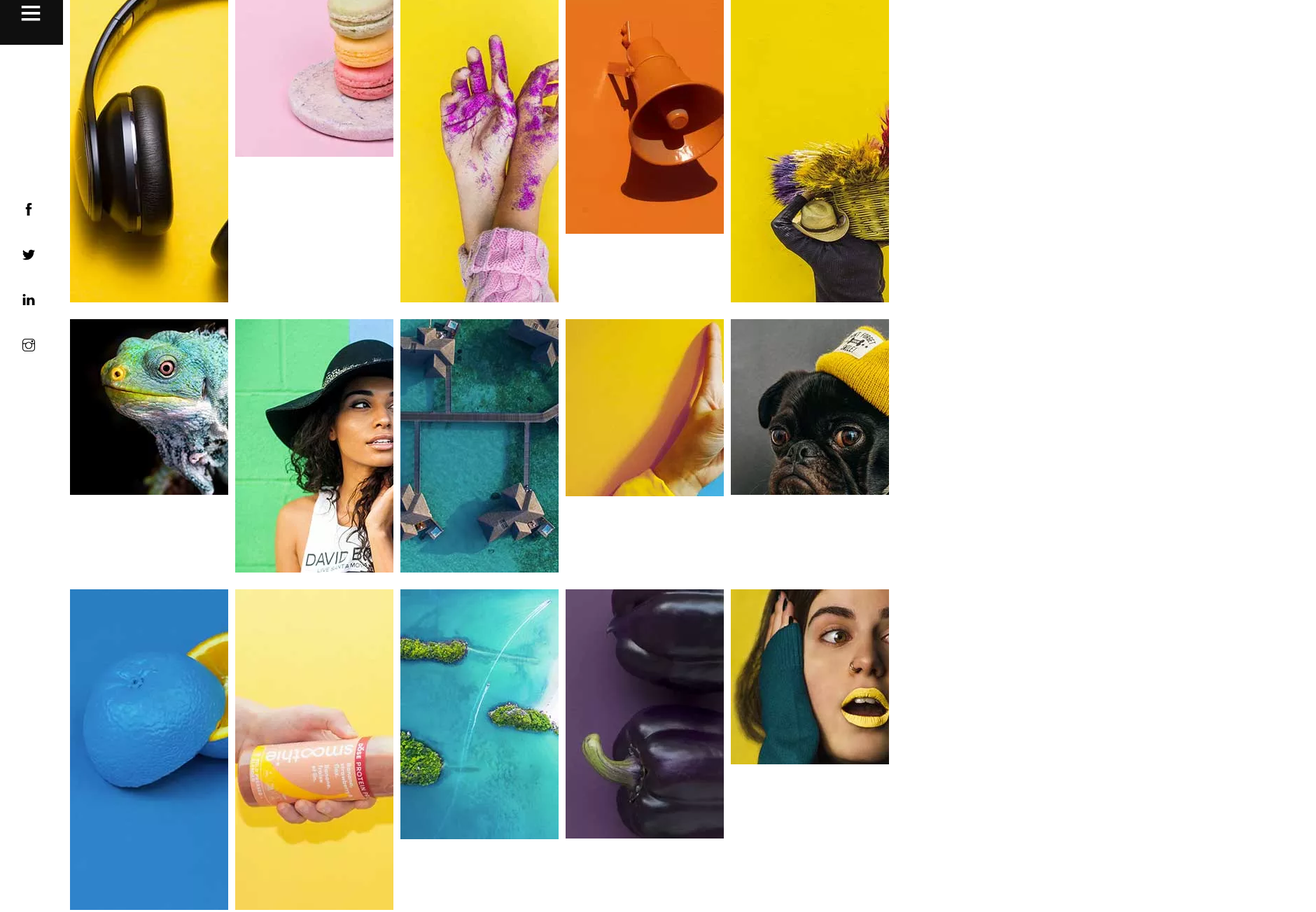
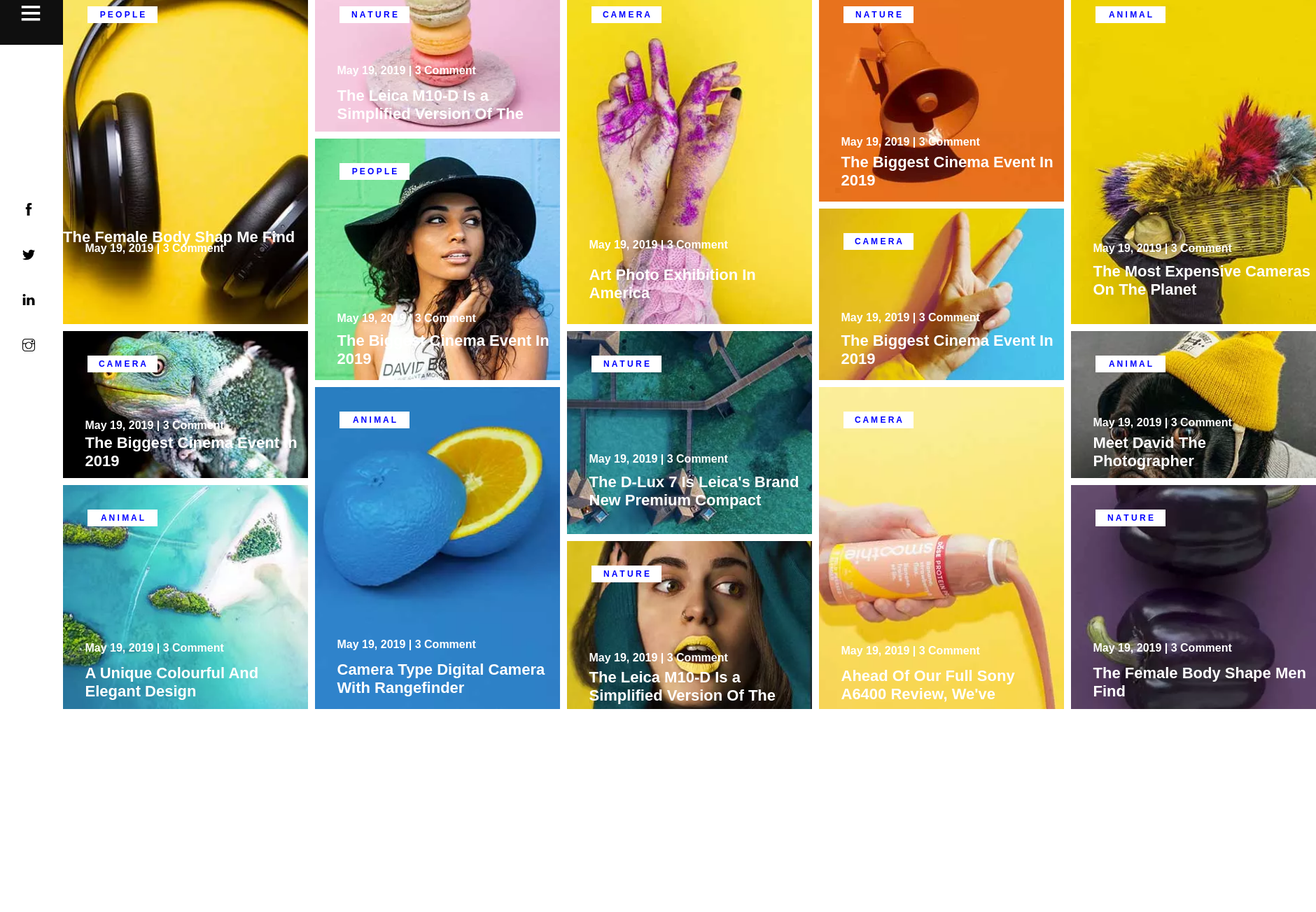
Before and after one commit to Arthur-TB/SiteTulen, a plain HTML site: page blog.html in a window 1280 px wide. Shown: the part 26-1329 px from the top of the page at 70% size, 1880 px wide, since content can reach past the window. After the commit the page ends 1039 px from the top, so only its background shows below. Drawn offline with Linux system fonts and the light colour scheme.

Commit message:
Add files via upload

```diff
--- a/blog.css
+++ b/blog.css
@@ -251,76 +251,171 @@ body{
   color: #2916e0;
 }
 
-.gallerybox {
+.  .item {
+  position: relative;
+  overflow: hidden;
+}
+
+.item img {
+  width: 100%;
+  height: 100%;
+  object-fit: cover;
+  display: block;
+}
+
+
+
+.gallery {
   display: grid;
-  grid-template-columns: repeat(5, 1fr);
-  grid-auto-rows: auto ;
-  margin-left: -5px;
-  margin-right: -5px;
-  margin: 0 10px 10px 10px;
+  grid-template-columns: repeat(5, 350px);
+  grid-template-rows: 214px 90px 165px 70px 60px 60px 70px 120px 1fr;
   gap: 10px;
 }
 
-
-.itemgallery {
-  height: 100%;
-  margin-bottom: 10px;
-  padding: 0;
+.item {
+  position: relative;
   overflow: hidden;
 }
 
-#fone{
-  grid-column: span 3 ;
+.item img {
+  width: 100%;
+  height: 100%;
+  object-fit: cover;
+  display: block;
 }
 
-#maoroxa{
-  grid-column: span 3 ;
+
+  .item.fone{ grid-row: span 3;
+  z-index: 0 ;}
+    .item.mao{ grid-row: span 3;}
+      .item.cone{grid-row: span 2;}
+         .item.cesta{ grid-row: span 3;}
+          .item.mulher{ grid-row: span 3;}
+            .item.dedo{grid-row: span 2;}
+              .item.camaleao{ grid-row: span 3;}
+            .item.mar{ grid-row: span 4;}
+          .item.cachorro{ grid-row: span 3;}
+        .item.laranja{ grid-row: span 5;
+        height: 460px;}
+          .item.suco{grid-row: span 5;
+          height: 460px;}
+            .item.mar2{ grid-row: span 3;
+            height: 320px;}
+          .item.berinjela{ grid-row: span 2;
+          height: 320px;}
+        .item.boca{ grid-row: span 1;
+        height: 240px;}
+
+
+
+.people{position: absolute;
+   z-index: 4;
+margin-top: 10%;
+margin-left: 10%;
+background-color: white;
+color: blue;
+width: 100px;
+text-align: center;
+font-size: 12px;
+padding: 5px}
+
+ .inform {position: absolute;
+    color: white;
 }
+     #inform {position: absolute;
+    color: white;
+  font-size: 22px;
+text-decoration: none;}
 
-#holofote{
-  grid-column: span 2 ;
-}
+#may1 {top: 76%;
+left: 9%;}
+.l1 {top: 72%;
+cursor: pointer;}
 
-#fazenda{
-  grid-column: span 3 ;
-}
+#may2 {top: 55%;
+left: 9%;}
+.l2 {top: 70%;
+left: 9%;
+cursor: pointer;}
 
-#mulherblog{
-  grid-column: span 3 ;
-}
+#may3 {top: 75%;
+left: 9%;}
+.l3 {top: 83%;
+left: 9%;
+cursor: pointer;}
 
-#dedo2{
-  grid-column: span 2;
-}
+#may4 {top: 70%;
+left: 9%;}
+.l4 {top: 78%;
+left: 9%;
+cursor: pointer;}
 
-#calango{
-  grid-column: span 2;
-}
+#may5 {top: 76%;
+left: 9%;}
+.l5 {top: 82%;
+left: 9%;
+cursor: pointer;}
 
-#marcasas{
-  grid-column: span 3;
-}
+#may6 {top: 72%;
+left: 9%;}
+.l6 {top: 80%;
+left: 9%;
+cursor: pointer;}
 
-#pug{
-  grid-column: span 2;
-}
+#may7 {top: 60%;
+left: 9%;}
+.l7 {top: 72%;
+left: 9%;
+cursor: pointer;}
 
-#laranjablog{
-  grid-column: span 2;
-}
+#may8 {top: 60%;
+left: 9%;}
+.l8 {top: 70%;
+left: 9%;
+cursor: pointer;}
 
-#liquido{
-  grid-column: span 2;
-}
+#may9 {top: 60%;
+left: 9%;}
+.l9 {top: 70%;
+left: 9%;
+cursor: pointer;}
 
-#marblog{
-  grid-column: span 2;
-}
+#may10 {top: 58%;
+left: 9%;}
+.l10 {top: 70%;
+left: 9%;
+cursor: pointer;}
 
-#pimentao{
-  grid-column: span 2;
-}
+#may11 {top: 78%;
+left: 9%;}
+.l11 {top: 85%;
+left: 9%;
+cursor: pointer;}
 
-#mulher2{
-  grid-column: span 1;
-}
+
+#may12 {top: 80%;
+left: 9%;}
+.l12 {top: 87%;
+left: 9%;
+cursor: pointer;}
+
+
+#may13 {top: 70%;
+left: 9%;}
+.l13 {top: 80%;
+left: 9%;
+cursor: pointer;}
+
+
+#may14 {top: 70%;
+left: 9%;}
+.l14 {top: 80%;
+left: 9%;
+cursor: pointer;}
+
+
+#may15 {top: 66%;
+left: 9%;}
+.l15 {top: 76%;
+left: 9%;
+cursor: pointer;}
--- a/blog.html
+++ b/blog.html
@@ -97,25 +97,24 @@
     </div>
     </div>
 
-<div class="blogtotal">
-    <div class="gallerybox">
-        <div class="itemgallery"><img src="foneblog.webp" id="fone" alt=""></div>
-        <div class="itemgallery"><img src="biscoitoblog.webp" id="biscoito" alt=""></div>
-        <div class="itemgallery"><img src="maoroxa.webp" id="maoroxa" alt=""></div>
-        <div class="itemgallery"><img src="holofote.webp" id="holofote" alt=""></div>
-        <div class="itemgallery"><img src="fazenda.webp" alt="" id="fazenda"></div>
-        <div class="itemgallery"><img src="calangoblog.webp" alt="" id="calango"></div>
-        <div class="itemgallery"><img src="mulherblog.webp" alt="" id="mulherblog"></div>
-        <div class="itemgallery"><img src="marcasas.webp" alt="" id="marcasas"></div>
-        <div class="itemgallery"><img src="dedo2.webp" alt="" id="dedo2"></div>
-        <div class="itemgallery"><img src="pug.webp" alt="" id="pug"></div>
-        <div class="itemgallery"><img src="laranjablog.webp" alt="" id="laranjablog"></div>
-        <div class="itemgallery"><img src="liquido.webp" alt="" id="liquido"></div>
-        <div class="itemgallery"><img src="marblog.webp" alt="" id="marblog"></div>
-        <div class="itemgallery"><img src="pimentao.webp" alt="" id="pimentao"></div>
-        <div class="itemgallery"><img src="mulher2.webp" alt="" id="mulher2"></div>
-    </div>
-</div>
+<div class="gallery">
+    <div class="item fone">
+      <div class="people">P E O P L E</div> <p class="inform" id="may1">May 19, 2019 | 3 Comment</p><a id="inform" class="l1" href="detalhes.html">The Female Body Shap Me Find</a><img src="foneblog.webp" alt=""></div>
+    <div class="item biscoito"><div class="people">N A T U R E</div><p class="inform" id="may2">May 19, 2019 | 3 Comment</p><a id="inform" class="l2"  href="detalhes.html">The Leica M10-D Is a <br> Simplified Version Of The</a>  <img src="biscoitoblog.webp" alt=""></div>
+    <div class="item mao"><div class="people">C A M E R A</div><p class="inform" id="may3">May 19, 2019 | 3 Comment</p><a id="inform" class="l3"  href="detalhes.html">Art Photo Exhibition In <br> America</a> <img src="maoroxa.webp"></div>
+    <div class="item cone"><div class="people">N A T U R E</div><p class="inform" id="may4">May 19, 2019 | 3 Comment</p><a id="inform" class="l4"  href="detalhes.html">The Biggest Cinema Event In <br> 2019</a> <img src="holofote.webp" alt=""></div>
+    <div class="item cesta"><div class="people">A N I M A L</div><p class="inform" id="may5">May 19, 2019 | 3 Comment</p><a id="inform" class="l5" href="detalhe.html">The Most Expensive Cameras <br> On The Planet</a> <img src="fazenda.webp" alt=""></div>
+    <div class="item mulher"><div class="people">P E O P L E</div><p class="inform" id="may6">May 19, 2019 | 3 Comment</p><a id="inform" class="l6"  href="detalhe.html">The Biggest Cinema Event In <br> 2019</a> <img src="mulherblog.webp" alt=""></div>
+    <div class="item dedo"><div class="people">C A M E R A</div><p class="inform" id="may7">May 19, 2019 | 3 Comment</p><a id="inform" class="l7"  href="detalhe.html">The Biggest Cinema Event In <br> 2019</a> <img src="dedo2.webp" alt=""></div>
+    <div class="item camaleao"><div class="people">C A M E R A</div><p class="inform" id="may8">May 19, 2019 | 3 Comment</p><a id="inform" class="l8"  href="detalhe.html">The Biggest Cinema Event In <br> 2019</a> <img src="calangoblog.webp" alt=""></div>
+    <div class="item mar"><div class="people">N A T U R E</div><p class="inform" id="may9">May 19, 2019 | 3 Comment</p><a id="inform" class="l9"  href="detalhe.html">The D-Lux 7 Is Leica's Brand New Premium Compact</a> <img src="marcasas.webp" alt=""></div>
+    <div class="item cachorro"><div class="people">A N I M A L</div><p class="inform" id="may10">May 19, 2019 | 3 Comment</p><a id="inform" class="l10"  href="detalhe.html">Meet David The <br>Photographer</a> <img src="pug.webp" alt=""></div>
+    <div class="item laranja"><div class="people">A N I M A L</div><p class="inform" id="may11">May 19, 2019 | 3 Comment</p><a id="inform" class="l11"  href="detalhe.html">Camera Type Digital Camera <br> With Rangefinder</a> <img src="laranjablog.webp" alt=""></div>
+    <div class="item suco"><div class="people">C A M E R A</div><p class="inform" id="may12">May 19, 2019 | 3 Comment</p><a id="inform" class="l12"  href="detalhe.html">Ahead Of Our Full Sony <br> A6400 Review, We've</a> <img src="liquido.webp" alt=""></div>
+    <div class="item mar2"><div class="people">A N I M A L</div><p class="inform" id="may13">May 19, 2019 | 3 Comment</p><a id="inform" class="l13"  href="detalhe.html">A Unique Colourful And <br> Elegant Design</a> <img src="marblog.webp" alt=""></div>
+    <div class="item berinjela"><div class="people">N A T U R E</div><p class="inform" id="may14">May 19, 2019 | 3 Comment</p><a id="inform" class="l14"  href="detalhe.html">The Female Body Shape Men Find</a> <img src="pimentao.webp" alt=""></div>
+    <div class="item boca"><div class="people">N A T U R E</div><p class="inform" id="may15">May 19, 2019 | 3 Comment</p> <a id="inform" class="l15"  href="detalhe.html">The Leica M10-D Is a <br> Simplified Version Of The</a><img src="mulher2.webp" alt=""></div>
+  </div>
 
 </body>
 </html>
--- a/gallery.css
+++ b/gallery.css
@@ -291,7 +291,7 @@ body{
     grid-auto-rows: auto;
     margin-left: -50px;
     margin-right: -5px;
-    margin: 0 10px 10px 10px;
+    margin: 0 10px 10px 1px;
     padding-bottom: 10px;
     gap: 10px;
 }
```
